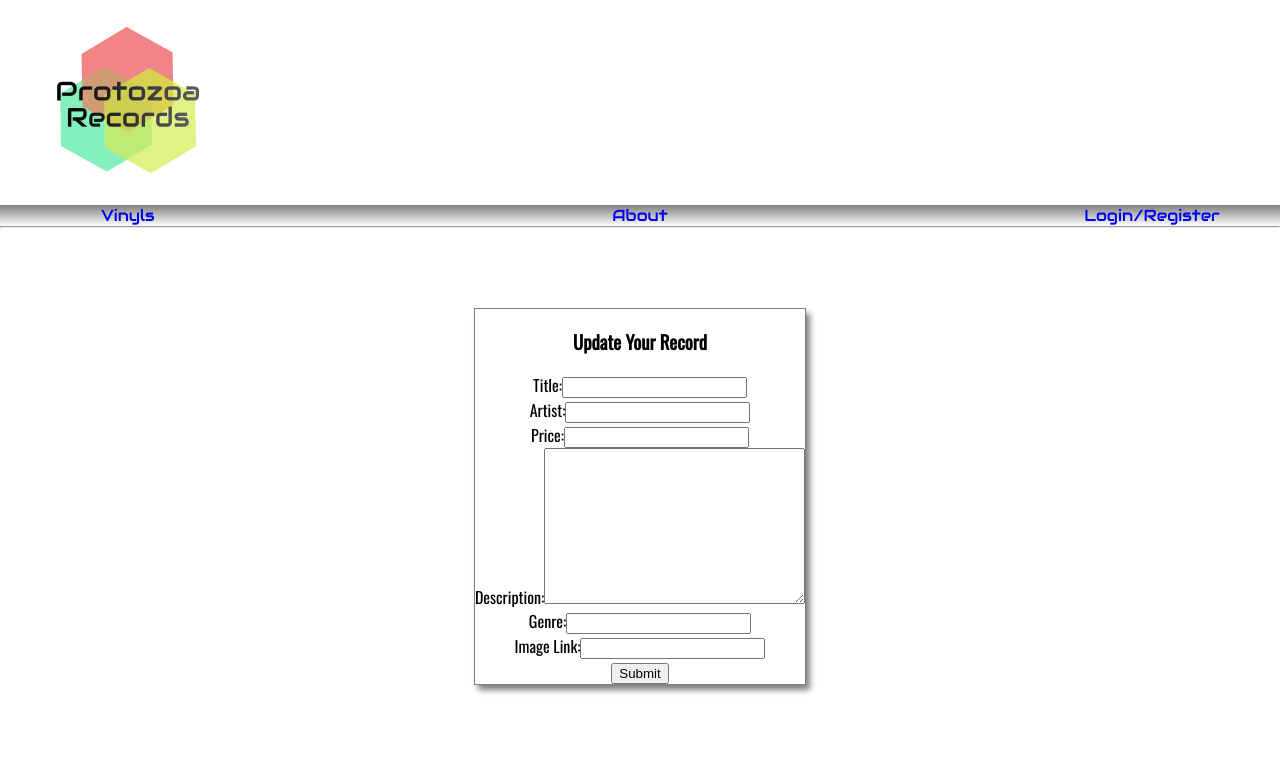
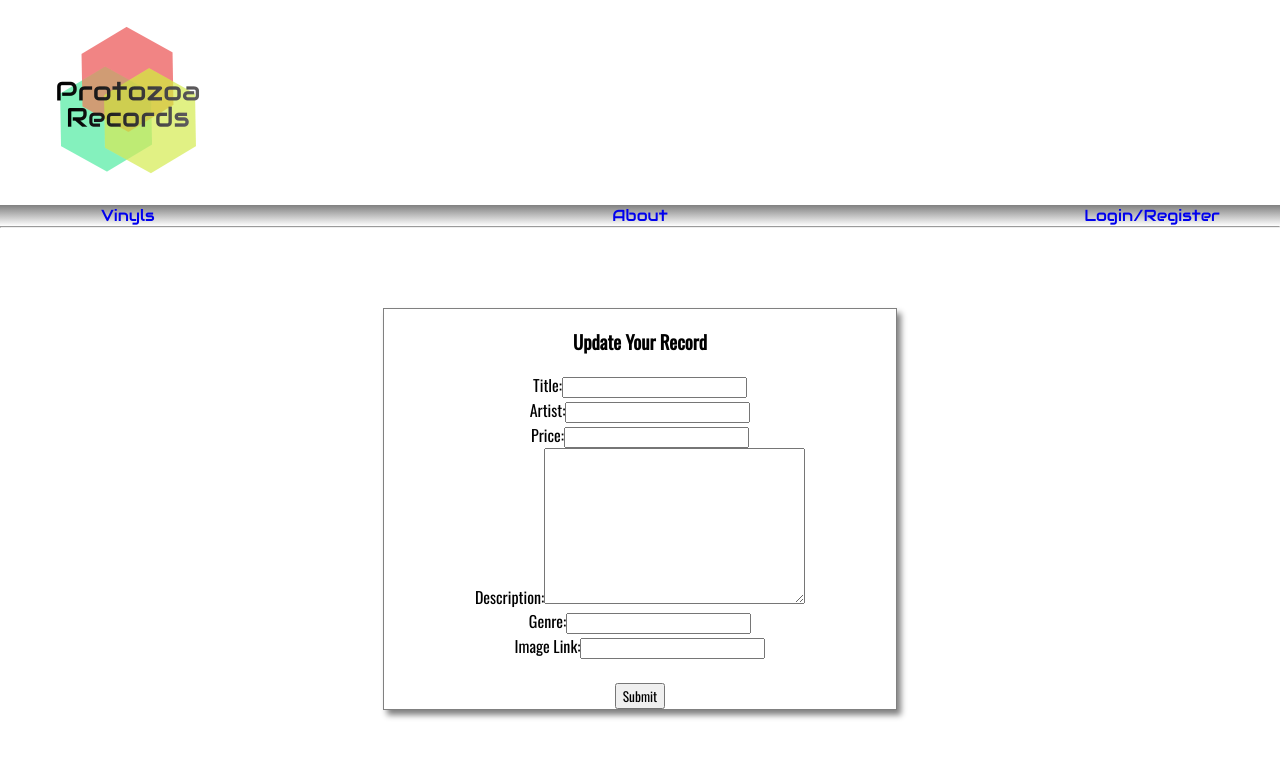
Before and after one commit to mitchelnoble/protozoa-records, a React (Create React App) app in the folder client/: page /vinyls/1/edit in a window 1280 px wide. Shown: the top 758 px of the page. Built offline with nearby package versions, Linux system fonts and the light colour scheme; no server answers.

Commit message:
adjusted edit styling

```diff
--- a/client/src/screens/VinylEdit/VinylEdit.jsx
+++ b/client/src/screens/VinylEdit/VinylEdit.jsx
@@ -107,7 +107,8 @@ export default function VinylEdit(props) {
           />
         </label>
         <br />
-      <button>Submit</button>
+        <br />
+      <button className="submit-button">Submit</button>
     </form>
           </div>
   );
--- a/client/src/styles/screens-styles/VinylEdit.css
+++ b/client/src/styles/screens-styles/VinylEdit.css
@@ -1,15 +1,17 @@
 .edit-container {
   font-family: "Oswald", "sans";
-  display: grid;
+  margin: 10vh auto auto auto;
+  display: flex;
   align-items: center;
   justify-content: center;
+  width: 40vw;
+  height: 50vh;
+  border: 1px solid gray;
+  box-shadow: 4px 5px 6px gray;
 
 }
 .edit-form{
   text-align: center;
-  margin-top: 5em;
-  border: 1px solid gray;
-  box-shadow: 4px 5px 6px gray;
 }
 
 .edit-label {
@@ -32,6 +34,7 @@
   justify-self: end;
 }
 
-.login-button {
+.submit-button {
   font-family: "Oswald";
+  cursor: pointer;
 }
```
Also changed, not shown: 1 other file (tests, documents, lock files or other folders).
